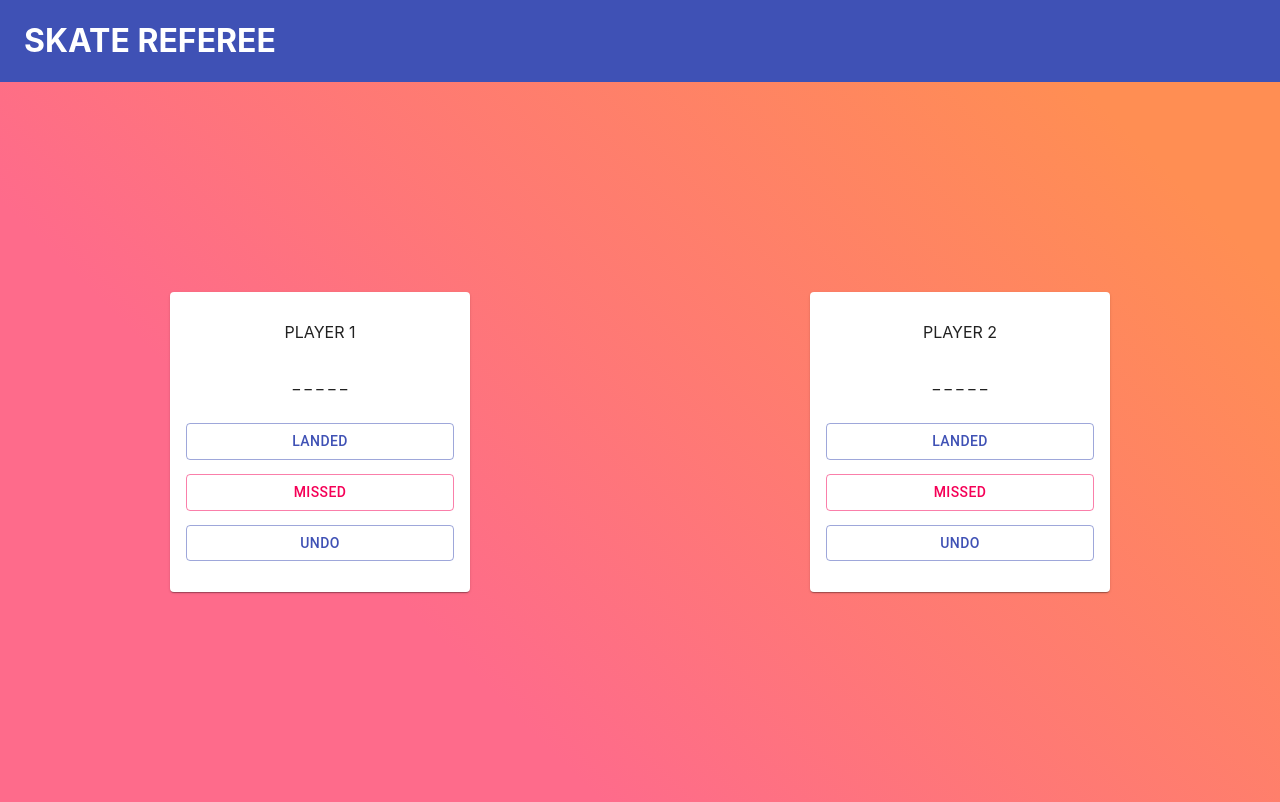
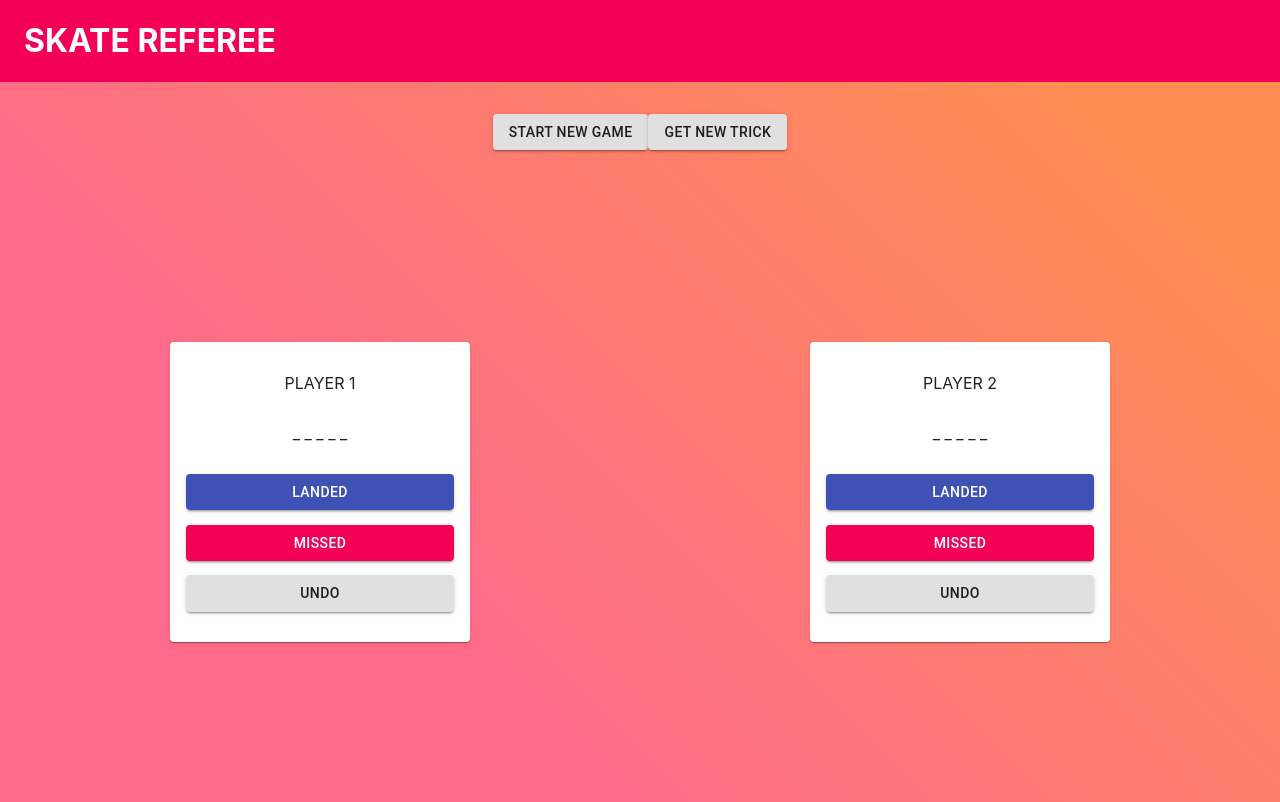
Before and after one commit to daryllcapistrano/skate-referee, a React (Create React App) app: page / in a window 1280 px wide. Built offline with nearby package versions, Linux system fonts and the light colour scheme.

Commit message:
create array of tricks and stances to display in app using a function to randomize values

```diff
--- a/src/App.js
+++ b/src/App.js
@@ -4,7 +4,7 @@ import { Gameboard } from "./components/Displays";
 
 function App() {
   return (
-    <div className="App">
+    <div>
       <Header />
       <Gameboard />
     </div>
--- a/src/components/Displays/Gameboard.js
+++ b/src/components/Displays/Gameboard.js
@@ -2,37 +2,34 @@ import { useState } from "react";
 import { Button, Card, Container, Grid } from "@material-ui/core";
 import { makeStyles } from "@material-ui/core/styles";
 import { Scoreboard } from "./index";
+import { trick, stance } from "../../data/tricks";
 
-const useStyles = makeStyles({
-  root: {
-    background: "linear-gradient(45deg, #FE6B8B 30%, #FF8E53 90%)",
-    maxWidth: "100%",
-  },
-  container: {
-    height: "100%",
-    minHeight: "calc(100vh - 80px)",
-  },
-  card: {
-    display: "flex",
-    flexDirection: "column",
-    justifyContent: "space-evenly",
-    textAlign: "center",
-    margin: "0 auto",
-    padding: "1em",
-    // fixed height for consistent 300px width and height
-    height: "268px",
-    width: "268px",
-  },
-});
+// *
+//  Seperate into own function so user can press button for new trick
+//
+// const getTrickSuggestion = () => {
+//   let getRandomTrick = Math.floor(Math.random() * trick.length);
+//   let getRandomStance = Math.floor(Math.random() * stance.length);
+//   let trickSuggestion = stance[getRandomStance] + " " + trick[getRandomTrick];
+//   return trickSuggestion;
+// };
+//
+//
+// *
 
 export default function Gameboard() {
   const [playerOne, setPlayerOne] = useState(0);
   const [playerTwo, setPlayerTwo] = useState(0);
   const [disabled, setDisabled] = useState(false);
 
-  const landedCounter = () => {
+  const landedTrick = () => {
     console.log("congrats u landed it");
     return null;
+  };
+
+  const resetGame = () => {
+    setPlayerOne(0);
+    setPlayerTwo(0);
   };
 
   const missedPlayerOne = () => {
@@ -72,10 +69,36 @@ export default function Gameboard() {
     }
   };
 
+  const getTrickSuggestion = () => {
+    let getRandomTrick = Math.floor(Math.random() * trick.length);
+    let getRandomStance = Math.floor(Math.random() * stance.length);
+    let trickSuggestion = stance[getRandomStance] + " " + trick[getRandomTrick];
+    console.log(trickSuggestion);
+    return trickSuggestion;
+  };
+
   const classes = useStyles();
 
   return (
     <Container className={classes.root} disableGutters={true}>
+      <div style={{ textAlign: `center`, padding: `2em` }}>
+        <Button
+          color="default"
+          variant="contained"
+          onClick={resetGame}
+          // disabled={!disabled}
+        >
+          Start New Game
+        </Button>
+        <Button
+          color="default"
+          variant="contained"
+          onClick={getTrickSuggestion}
+          // disabled={!disabled}
+        >
+          get new trick
+        </Button>
+      </div>
       <Grid
         container
         className={classes.container}
@@ -88,22 +111,22 @@ export default function Gameboard() {
             <div>PLAYER 1</div>
             <Scoreboard playerOne={playerOne} />
             <Button
-              onClick={landedCounter}
               color="primary"
-              variant="outlined"
+              variant="contained"
               disabled={disabled}
+              onClick={landedTrick}
             >
               landed
             </Button>
             <Button
+              color="secondary"
+              variant="contained"
+              disabled={disabled}
               onClick={missedPlayerOne}
-              color="secondary"
-              variant="outlined"
-              disabled={disabled}
             >
               missed
             </Button>
-            <Button onClick={undoPlayerOne} color="primary" variant="outlined">
+            <Button color="default" variant="contained" onClick={undoPlayerOne}>
               undo
             </Button>
           </Card>
@@ -113,22 +136,22 @@ export default function Gameboard() {
             <div>PLAYER 2</div>
             <Scoreboard playerTwo={playerTwo} />
             <Button
-              onClick={landedCounter}
               color="primary"
-              variant="outlined"
+              variant="contained"
               disabled={disabled}
+              onClick={landedTrick}
             >
               landed
             </Button>
             <Button
+              color="secondary"
+              variant="contained"
+              disabled={disabled}
               onClick={missedPlayerTwo}
-              color="secondary"
-              variant="outlined"
-              disabled={disabled}
             >
               missed
             </Button>
-            <Button onClick={undoPlayerTwo} color="primary" variant="outlined">
+            <Button color="default" variant="contained" onClick={undoPlayerTwo}>
               undo
             </Button>
           </Card>
@@ -137,3 +160,24 @@ export default function Gameboard() {
     </Container>
   );
 }
+
+const useStyles = makeStyles({
+  root: {
+    background: "linear-gradient(45deg, #FE6B8B 30%, #FF8E53 90%)",
+    maxWidth: "100%",
+  },
+  container: {
+    height: "100%",
+    minHeight: "calc(100vh - 180px)",
+  },
+  card: {
+    display: "flex",
+    flexDirection: "column",
+    justifyContent: "space-evenly",
+    textAlign: "center",
+    margin: "0 auto",
+    padding: "1em",
+    height: "268px",
+    width: "268px",
+  },
+});
--- a/src/components/Header/index.js
+++ b/src/components/Header/index.js
@@ -3,7 +3,7 @@ import Toolbar from "@material-ui/core/Toolbar";
 
 export default function Header() {
   return (
-    <AppBar position="static" elevation={0}>
+    <AppBar position="static" elevation={0} color="secondary">
       <Toolbar>
         <h1>SKATE REFEREE</h1>
       </Toolbar>
--- /dev/null
+++ b/src/data/tricks.js
@@ -0,0 +1,26 @@
+export const trick = [
+  "kickflip",
+  "backside kickflip",
+  "frontside kickflip",
+  "backside 360 kickflip",
+  "frontside 360 kickflip",
+  "varialflip",
+  "hardflip",
+  "360 flip",
+  "heelflip",
+  "backside heelflip",
+  "frontside heelflip",
+  "backside 360 heelflip",
+  "frontside 360 heelflip",
+  "varial heelflip",
+  "inward heelflip",
+  "laserflip",
+  "backside pop shuvit",
+  "backside 360 pop shuvit",
+  "backside bigspin",
+  "frontside pop shuvit",
+  "frontside 360 pop shuvit",
+  "frontside bigspin",
+];
+
+export const stance = ["regular", "switch", "fakie", "nollie"];
```
